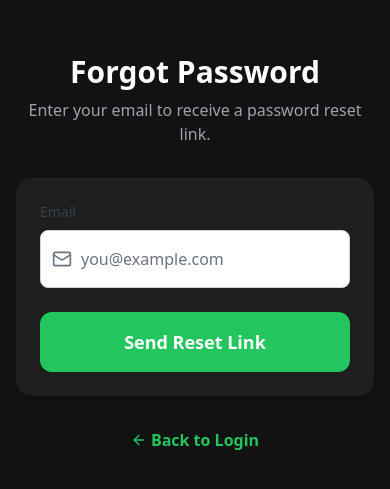
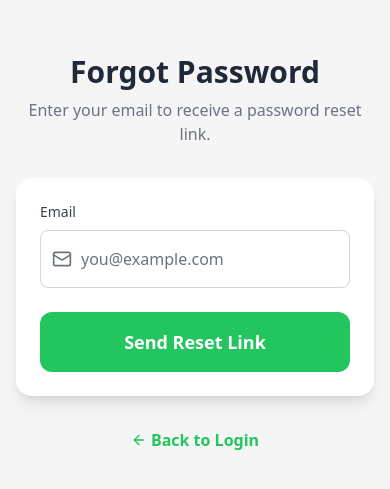
Before and after one commit to jagath132/finance_tracker, a React (Vite) app: page /forgot-password in a window 390 px wide. Shown: the part 169-658 px from the top of the page. Built offline with nearby package versions, Linux system fonts and the light colour scheme; no server answers.

Commit message:
Fix forgot password page to light theme, adjust sizing for link visibility, improve responsiveness

```diff
--- a/src/screens/ForgotPasswordScreen.tsx
+++ b/src/screens/ForgotPasswordScreen.tsx
@@ -31,7 +31,7 @@ const ForgotPasswordScreen: React.FC = () => {
     };
 
     return (
-        <div className="min-h-screen bg-dark-primary flex flex-col justify-center items-center p-4 sm:p-6">
+        <div className="min-h-screen bg-light-primary dark:bg-dark-primary flex flex-col justify-center items-center p-4 sm:p-6">
             <motion.div
                 initial={{ opacity: 0, y: -20 }}
                 animate={{ opacity: 1, y: 0 }}
@@ -39,8 +39,8 @@ const ForgotPasswordScreen: React.FC = () => {
                 className="w-full max-w-md"
             >
                 <div className="text-center mb-8">
-                    <h1 className="text-3xl font-bold text-white">Forgot Password</h1>
-                    <p className="text-gray-400 mt-2">
+                    <h1 className="text-3xl font-bold text-light-text dark:text-dark-text">Forgot Password</h1>
+                    <p className="text-light-text-secondary dark:text-dark-text-secondary mt-2">
                         {isSubmitted
                             ? "If an account exists, you'll receive an email."
                             : "Enter your email to receive a password reset link."
@@ -49,14 +49,14 @@ const ForgotPasswordScreen: React.FC = () => {
                 </div>
 
                 {isSubmitted ? (
-                    <div className="bg-dark-secondary p-6 sm:p-8 rounded-2xl shadow-lg text-center">
-                        <p className="text-gray-300 mb-6">You can now close this window.</p>
+                    <div className="bg-light-secondary dark:bg-dark-secondary p-6 sm:p-8 rounded-2xl shadow-lg text-center">
+                        <p className="text-light-text dark:text-dark-text mb-6">You can now close this window.</p>
                         <Link to="/login">
                             <Button>Back to Login</Button>
                         </Link>
                     </div>
                 ) : (
-                    <form onSubmit={handleSubmit} className="bg-dark-secondary p-6 sm:p-8 rounded-2xl shadow-lg">
+                    <form onSubmit={handleSubmit} className="bg-light-secondary dark:bg-dark-secondary p-6 sm:p-8 rounded-2xl shadow-lg">
                         <Input label="Email" type="email" value={email} onChange={(e) => setEmail(e.target.value)} placeholder="you@example.com" icon={<Mail size={20} className="text-gray-500" />} required />
                         <div className="mt-6">
                             <Button type="submit" isLoading={isLoading}>Send Reset Link</Button>
@@ -64,7 +64,7 @@ const ForgotPasswordScreen: React.FC = () => {
                     </form>
                 )}
 
-                <p className="text-center mt-8 text-gray-400">
+                <p className="text-center mt-8 text-light-text-secondary dark:text-dark-text-secondary">
                     <Link to="/login" className="font-semibold text-brand-green hover:underline flex items-center justify-center">
                         <ArrowLeft size={16} className="mr-1" />
                         Back to Login
--- a/src/screens/LoginScreen.tsx
+++ b/src/screens/LoginScreen.tsx
@@ -49,7 +49,7 @@ const LoginScreen: React.FC = () => {
     };
 
     return (
-        <div className="h-screen bg-light-primary dark:bg-dark-primary flex flex-col justify-center items-center p-4 sm:p-6 overflow-hidden">
+        <div className="min-h-screen bg-light-primary dark:bg-dark-primary flex flex-col justify-center items-center p-4 sm:p-6">
             <motion.div
                 initial={{ opacity: 0, y: -20 }}
                 animate={{ opacity: 1, y: 0 }}
--- a/src/screens/RegisterScreen.tsx
+++ b/src/screens/RegisterScreen.tsx
@@ -73,7 +73,7 @@ const RegisterScreen: React.FC = () => {
     };
 
     return (
-        <div className="h-screen bg-light-primary dark:bg-dark-primary flex flex-col justify-center items-center p-4 sm:p-6 overflow-hidden">
+        <div className="min-h-screen bg-light-primary dark:bg-dark-primary flex flex-col justify-center items-center p-4 sm:p-6">
             <motion.div
                 initial={{ opacity: 0, y: -20 }}
                 animate={{ opacity: 1, y: 0 }}
```
